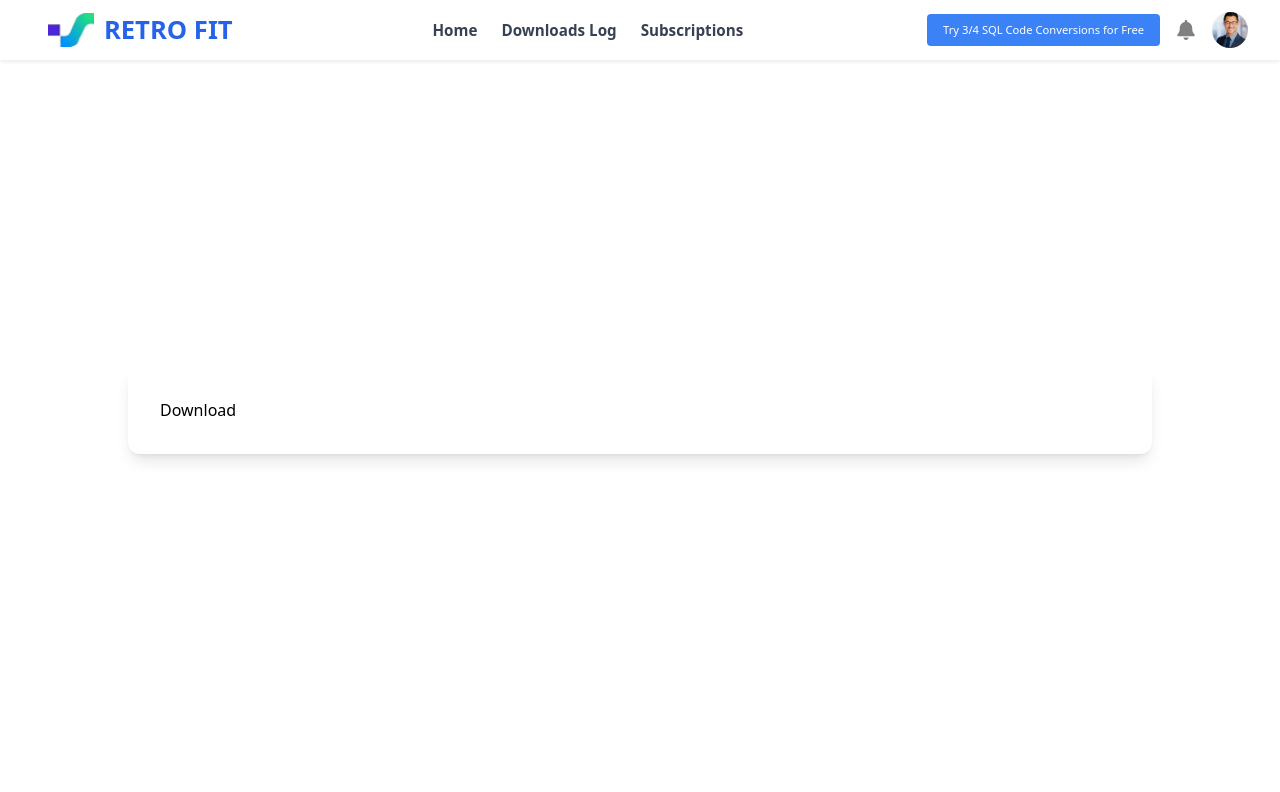
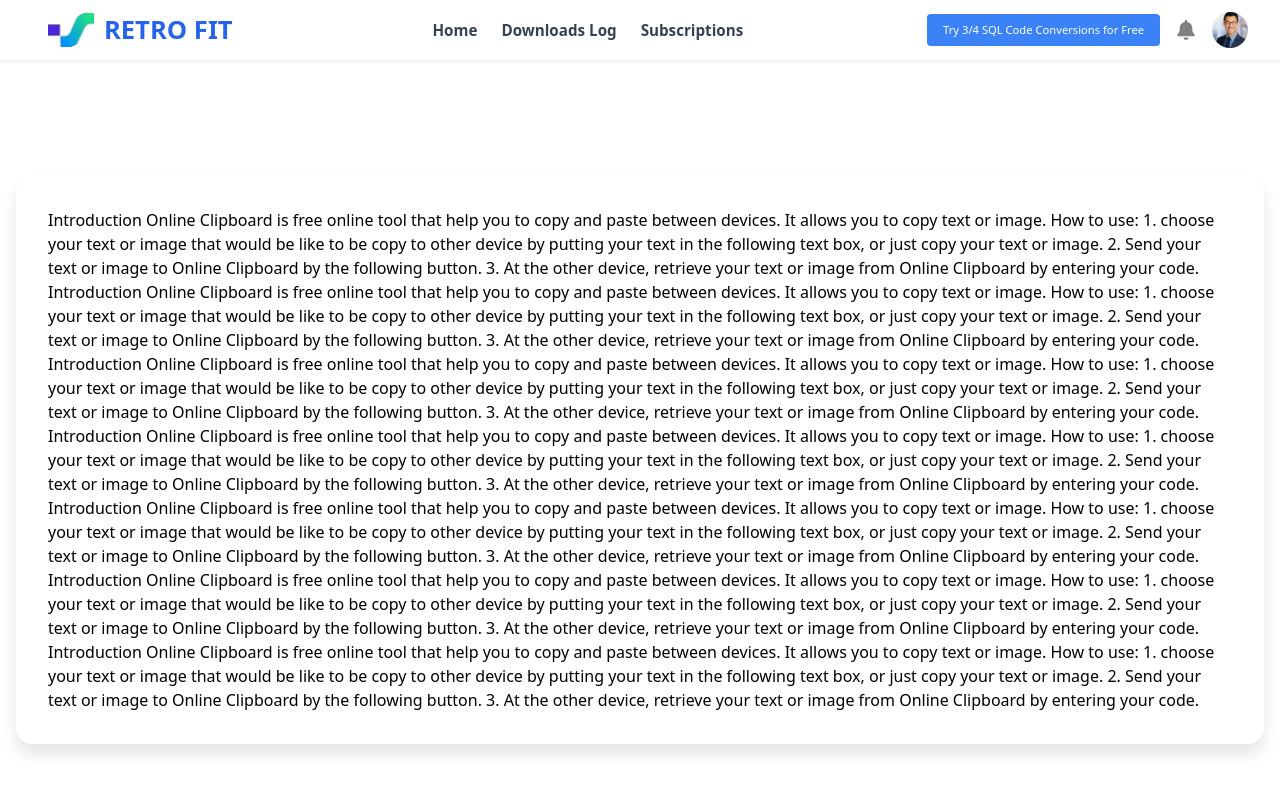
Before and after one commit to RakshitVita/B2C-Retro-Fit, a React (Vite) app: page /downloads in a window 1280 px wide. Shown: the top 792 px of the page. Built offline with nearby package versions, Linux system fonts and the light colour scheme.

Commit message:
final change
final change

```diff
--- a/src/componets/Download.jsx
+++ b/src/componets/Download.jsx
@@ -1,15 +1,93 @@
-import React from 'react'
 
 
 
-const Download  = ({ children }) => {
+
+import React from 'react'
+import Maincontainer from './Maincontainer'
+
+const Download = () => {
   return (
-     <div className="flex justify-center items-center min-h-[80vh] px-4">
-      <div className="bg-white rounded-xl shadow-lg p-8 w-full  max-w-5xl">
-        {children}
-       Download
-      </div>
-    </div>
+    <>
+    <Maincontainer>
+        Introduction
+
+Online Clipboard is free online tool that help you to copy and paste between devices. It allows you to copy text or image.
+
+How to use:
+
+1. choose your text or image that would be like to be copy to other device by putting your text in the following text box, or just copy your text or image.
+
+2. Send your text or image to Online Clipboard by the following button.
+
+3. At the other device, retrieve your text or image from Online Clipboard by entering your code.
+Introduction
+
+Online Clipboard is free online tool that help you to copy and paste between devices. It allows you to copy text or image.
+
+How to use:
+
+1. choose your text or image that would be like to be copy to other device by putting your text in the following text box, or just copy your text or image.
+
+2. Send your text or image to Online Clipboard by the following button.
+
+3. At the other device, retrieve your text or image from Online Clipboard by entering your code.
+Introduction
+
+Online Clipboard is free online tool that help you to copy and paste between devices. It allows you to copy text or image.
+
+How to use:
+
+1. choose your text or image that would be like to be copy to other device by putting your text in the following text box, or just copy your text or image.
+
+2. Send your text or image to Online Clipboard by the following button.
+
+3. At the other device, retrieve your text or image from Online Clipboard by entering your code.
+Introduction
+
+Online Clipboard is free online tool that help you to copy and paste between devices. It allows you to copy text or image.
+
+How to use:
+
+1. choose your text or image that would be like to be copy to other device by putting your text in the following text box, or just copy your text or image.
+
+2. Send your text or image to Online Clipboard by the following button.
+
+3. At the other device, retrieve your text or image from Online Clipboard by entering your code.
+Introduction
+
+Online Clipboard is free online tool that help you to copy and paste between devices. It allows you to copy text or image.
+
+How to use:
+
+1. choose your text or image that would be like to be copy to other device by putting your text in the following text box, or just copy your text or image.
+
+2. Send your text or image to Online Clipboard by the following button.
+
+3. At the other device, retrieve your text or image from Online Clipboard by entering your code.
+Introduction
+
+Online Clipboard is free online tool that help you to copy and paste between devices. It allows you to copy text or image.
+
+How to use:
+
+1. choose your text or image that would be like to be copy to other device by putting your text in the following text box, or just copy your text or image.
+
+2. Send your text or image to Online Clipboard by the following button.
+
+3. At the other device, retrieve your text or image from Online Clipboard by entering your code.
+Introduction
+
+Online Clipboard is free online tool that help you to copy and paste between devices. It allows you to copy text or image.
+
+How to use:
+
+1. choose your text or image that would be like to be copy to other device by putting your text in the following text box, or just copy your text or image.
+
+2. Send your text or image to Online Clipboard by the following button.
+
+3. At the other device, retrieve your text or image from Online Clipboard by entering your code.
+    </Maincontainer>
+    </>
   )
 }
 
--- /dev/null
+++ b/src/componets/Maincontainer.css
@@ -0,0 +1,16 @@
+.main-container-outer {
+  display: flex;
+  justify-content: center;
+  align-items: center;
+  min-height: 80vh;
+  padding: 0 1rem;
+}
+
+.main-container-inner {
+  background-color: white;
+  border-radius: 1rem;
+  box-shadow: 0 10px 15px rgba(0, 0, 0, 0.1);
+  padding: 2rem;
+  width: 100%;
+  max-width: 80rem;
+}
--- a/src/componets/Maincontainer.jsx
+++ b/src/componets/Maincontainer.jsx
@@ -1,14 +1,14 @@
-import React from 'react'
+import React from 'react';
+import './Maincontainer.css';
 
 const Maincontainer = ({ children }) => {
   return (
-     <div className="flex justify-center items-center min-h-[80vh] px-4">
-      <div className="bg-white rounded-xl shadow-lg p-8 w-full  max-w-5xl">
+    <div className="main-container-outer">
+      <div className="main-container-inner">
         {children}
-
       </div>
     </div>
-  )
-}
+  );
+};
 
-export default Maincontainer
+export default Maincontainer;
--- a/src/componets/Navbar.css
+++ b/src/componets/Navbar.css
@@ -6,7 +6,7 @@
   justify-content: space-between;
   gap: 1rem;
   padding: 0rem 2rem;
-  margin-bottom: 30px;
+  margin-bottom: 80px;
   background: #fff;
   box-shadow: 0 2px 4px rgba(0, 0, 0, 0.08);
   flex-wrap: wrap;
```
